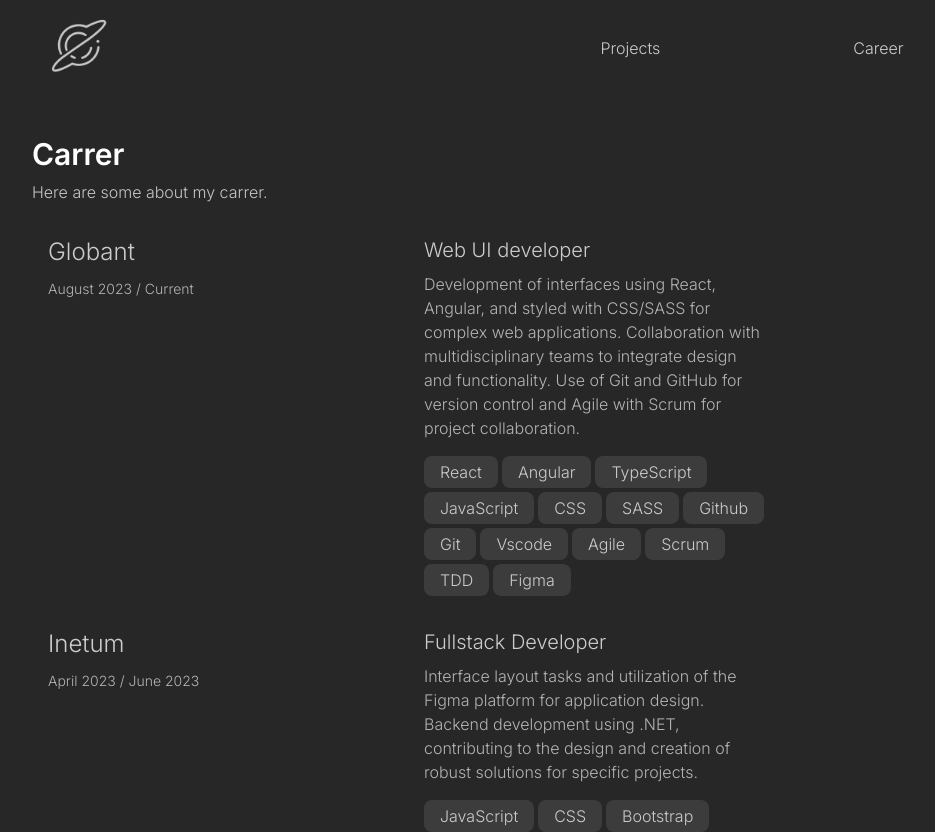
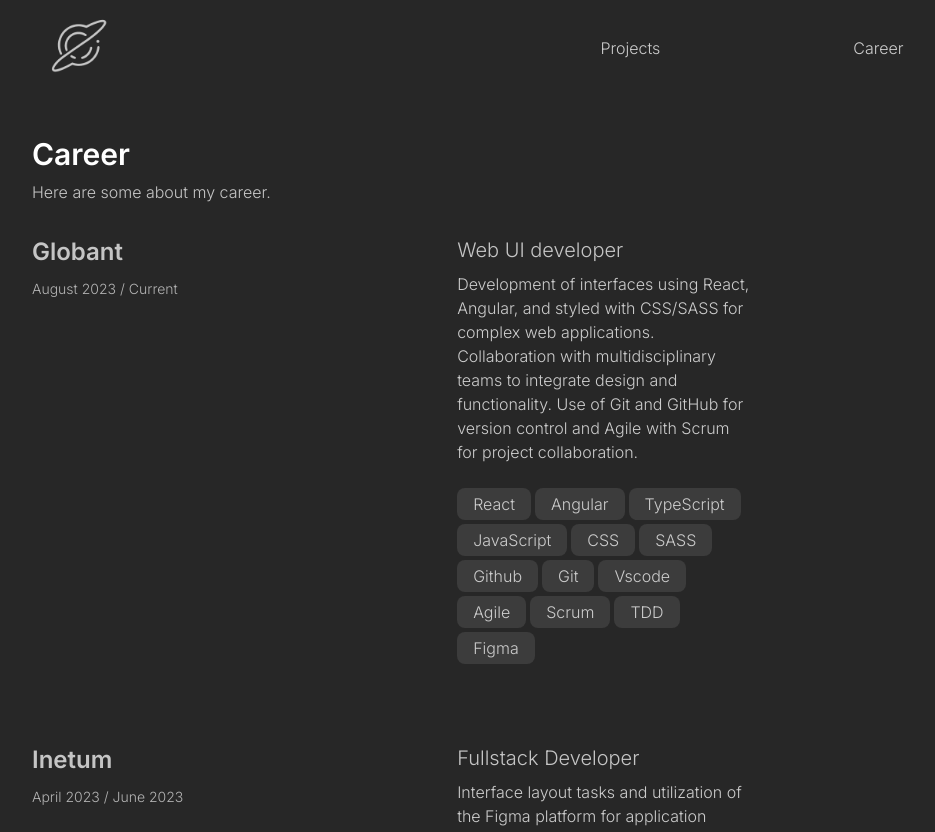
Before and after one commit to imcasero/my-website, a React (Vite) app: page /career in a window 1280 px wide. Shown: the top 832 px of the page, without its empty margins (128-1063 px from the left). Built offline with nearby package versions, Linux system fonts and the light colour scheme.

Commit message:
feat: better styles and update literel

```diff
--- a/src/components/career/career.component.tsx
+++ b/src/components/career/career.component.tsx
@@ -8,14 +8,14 @@
 
 export default function CareerComponent({ data }: { data: IExperience }): ReactElement {
     return (
-        <li className="flex flex-col lg:flex-row m-4 gap-8 w-3/4" >
-            <div className="w-1/2">
-                <h3 className="text-2xl mb-2">{data.bussines}</h3>
+        <li className="flex flex-col lg:flex-row mb-20 gap-8 w-3/4" >
+            <div className="w-2/3">
+                <h3 className="text-2xl mb-2 font-semibold text-subtitle">{data.bussines}</h3>
                 <span className="text-sm text-link">{customDateFormat(data.from)} / {customDateFormat(data.to)}</span>
             </div>
             <div className="w-full lg:w-1/2">
-                <h4 className="text-xl mb-2"> {data.position}</h4>
-                <p className="mb-4 text-link font-medium">
+                <h4 className="text-xl mb-2 font-medium text-subtitle"> {data.position}</h4>
+                <p className="mb-6 text-text font-light">
                     {data.description}
                 </p>
                 <ul className="flex flex-wrap gap-1">
--- a/src/components/careers/careers.component.tsx
+++ b/src/components/careers/careers.component.tsx
@@ -6,8 +6,8 @@
 }): ReactNode {
     return (
         <section className="flex flex-col items-start w-3/4 mt-10 mb-10">
-            <h2 className="text-title text-3xl font-bold mb-2 ">Carrer</h2>
-            <h3 className="text-subtitle text-base font-medium mb-4" >Here are some about my carrer.</h3>
+            <h2 className="text-title text-3xl font-bold mb-2 ">Career</h2>
+            <h3 className="text-subtitle text-base font-medium mb-8" >Here are some about my career.</h3>
             <ul className="flex flex-col justify-center w-full" >{children}</ul>
         </section >
     );
--- a/src/components/header/header.component.tsx
+++ b/src/components/header/header.component.tsx
@@ -7,7 +7,7 @@
     const handleProjects = () => {
         navigate('/projects', { replace: true })
     }
-    const handleCarrer = () => {
+    const handlecareer = () => {
         navigate('/career', { replace: true })
     }
     const handleHome = () => {
@@ -23,7 +23,7 @@
                     <li onClick={handleProjects} className="cursor-pointer hover:text-title">
                         Projects
                     </li>
-                    <li onClick={handleCarrer} className="cursor-pointer hover:text-title">
+                    <li onClick={handlecareer} className="cursor-pointer hover:text-title">
                         Career
                     </li>
                 </ul>
```
